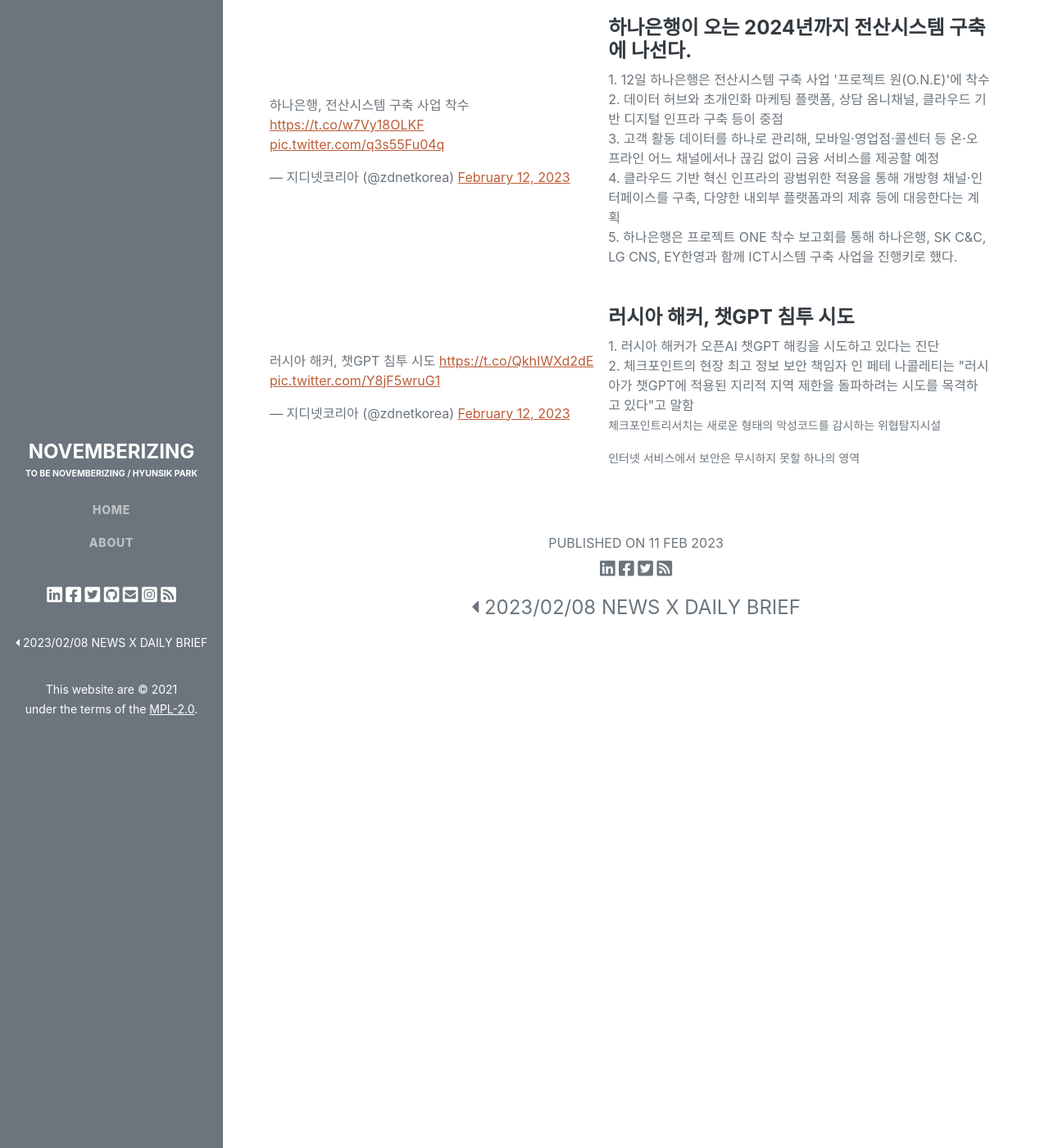
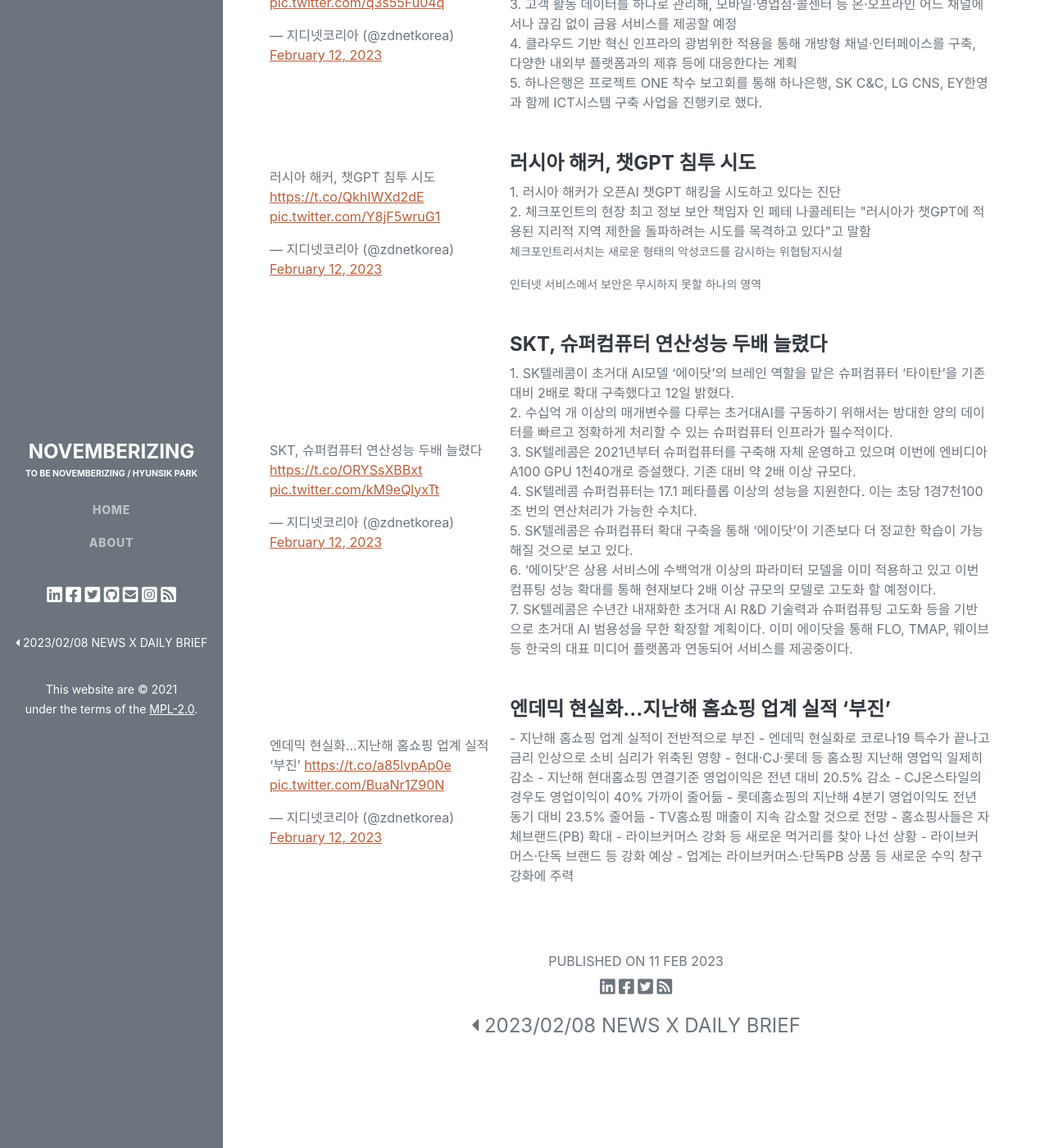
Before and after one commit to novemberizing/novemberizing.github.io, a Jekyll site: the page built from _posts/2023-02-12-TwitterBrief20230212.md, in a window 1280 px wide and 1400 px high, scrolled down 375 px. Shown: the whole window at 82% size. Built offline with Jekyll 4.4.1, drawn with Linux system fonts in a browser that asks for light colours; comment, search, counter and statistics services are not loaded.

Commit message:
업데이트

```diff
--- a/_posts/2023-02-12-TwitterBrief20230212.md
+++ b/_posts/2023-02-12-TwitterBrief20230212.md
@@ -43,5 +43,49 @@
                 </p>
             </td>
         </tr>
+        <tr>
+            <td>
+                <blockquote class="twitter-tweet"><p lang="ko" dir="ltr">SKT, 슈퍼컴퓨터 연산성능 두배 늘렸다 <a href="https://t.co/ORYSsXBBxt">https://t.co/ORYSsXBBxt</a> <a href="https://t.co/kM9eQlyxTt">pic.twitter.com/kM9eQlyxTt</a></p>&mdash; 지디넷코리아 (@zdnetkorea) <a href="https://twitter.com/zdnetkorea/status/1624582323412029440?ref_src=twsrc%5Etfw">February 12, 2023</a></blockquote> <script async src="https://platform.twitter.com/widgets.js" charset="utf-8"></script>
+            </td>
+            <td class="align-top p-3">
+                <h4>SKT, 슈퍼컴퓨터 연산성능 두배 늘렸다</h4>
+                <p>
+                    1. SK텔레콤이 초거대 AI모델 ‘에이닷’의 브레인 역할을 맡은 슈퍼컴퓨터 ‘타이탄’을 기존 대비 2배로 확대 구축했다고 12일 밝혔다.<br />
+                    2. 수십억 개 이상의 매개변수를 다루는 초거대AI를 구동하기 위해서는 방대한 양의 데이터를 빠르고 정확하게 처리할 수 있는 슈퍼컴퓨터 인프라가 필수적이다.<br />
+                    3. SK텔레콤은 2021년부터 슈퍼컴퓨터를 구축해 자체 운영하고 있으며 이번에 엔비디아 A100 GPU 1천40개로 증설했다. 기존 대비 약 2배 이상 규모다.<br />
+                    4. SK텔레콤 슈퍼컴퓨터는 17.1 페타플롭 이상의 성능을 지원한다. 이는 초당 1경7천100조 번의 연산처리가 가능한 수치다.<br />
+                    5. SK텔레콤은 슈퍼컴퓨터 확대 구축을 통해 ‘에이닷’이 기존보다 더 정교한 학습이 가능해질 것으로 보고 있다.<br />
+                    6. ‘에이닷’은 상용 서비스에 수백억개 이상의 파라미터 모델을 이미 적용하고 있고 이번 컴퓨팅 성능 확대를 통해 현재보다 2배 이상 규모의 모델로 고도화 할 예정이다.<br />
+                    7. SK텔레콤은 수년간 내재화한 초거대 AI R&D 기술력과 슈퍼컴퓨팅 고도화 등을 기반으로 초거대 AI 범용성을 무한 확장할 계획이다. 이미 에이닷을 통해 FLO, TMAP, 웨이브 등 한국의 대표 미디어 플랫폼과 연동되어 서비스를 제공중이다.<br />
+                </p>
+            </td>
+        </tr>
+        <tr>
+            <td>
+                <blockquote class="twitter-tweet"><p lang="ko" dir="ltr">엔데믹 현실화...지난해 홈쇼핑 업계 실적 ‘부진’ <a href="https://t.co/a85lvpAp0e">https://t.co/a85lvpAp0e</a> <a href="https://t.co/BuaNr1Z90N">pic.twitter.com/BuaNr1Z90N</a></p>&mdash; 지디넷코리아 (@zdnetkorea) <a href="https://twitter.com/zdnetkorea/status/1624575532146003968?ref_src=twsrc%5Etfw">February 12, 2023</a></blockquote> <script async src="https://platform.twitter.com/widgets.js" charset="utf-8"></script>
+            </td>
+            <td  class="align-top p-3">
+                <h4>엔데믹 현실화...지난해 홈쇼핑 업계 실적 ‘부진’</h4>
+                <p>
+                    - 지난해 홈쇼핑 업계 실적이 전반적으로 부진
+                    - 엔데믹 현실화로 코로나19 특수가 끝나고 금리 인상으로 소비 심리가 위축된 영향
+
+                        - 현대·CJ·롯데 등 홈쇼핑 지난해 영업익 일제히 감소
+
+                            - 지난해 현대홈쇼핑 연결기준 영업이익은 전년 대비 20.5% 감소
+                            - CJ온스타일의 경우도 영업이익이 40% 가까이 줄어듦
+                            - 롯데홈쇼핑의 지난해 4분기 영업이익도 전년 동기 대비 23.5% 줄어듦
+
+                    - TV홈쇼핑 매출이 지속 감소할 것으로 전망
+
+                        - 홈쇼핑사들은 자체브랜드(PB) 확대
+                        - 라이브커머스 강화 등 새로운 먹거리를 찾아 나선 상황
+
+                    - 라이브커머스·단독 브랜드 등 강화 예상
+
+                        - 업계는 라이브커머스·단독PB 상품 등 새로운 수익 창구 강화에 주력
+                </p>
+            </td>
+        </tr>
     </tbody>
 </table>
```
